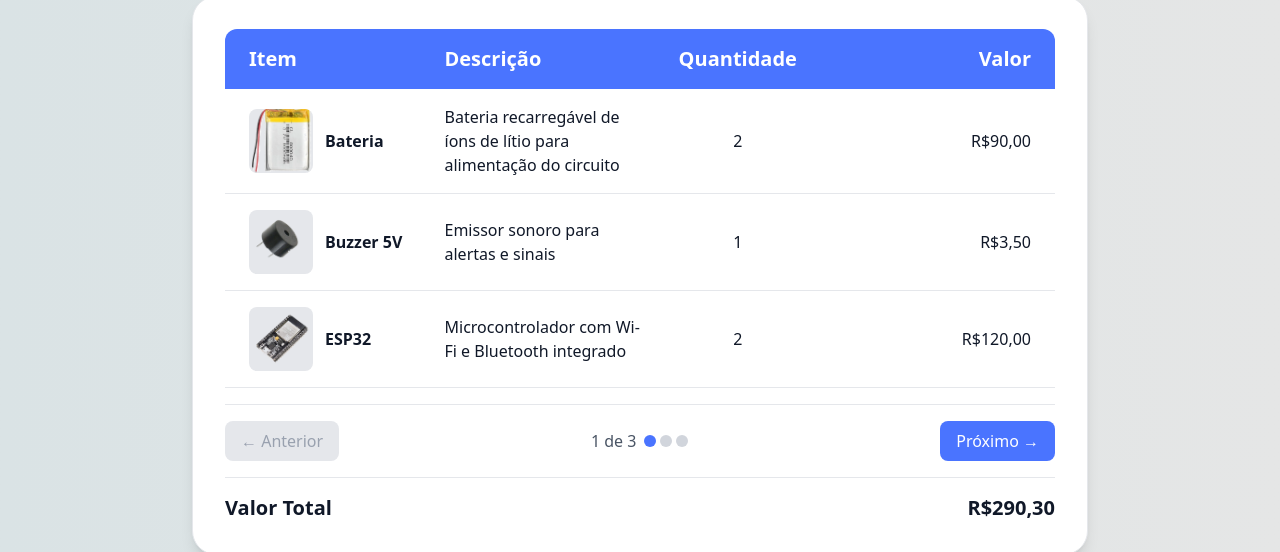
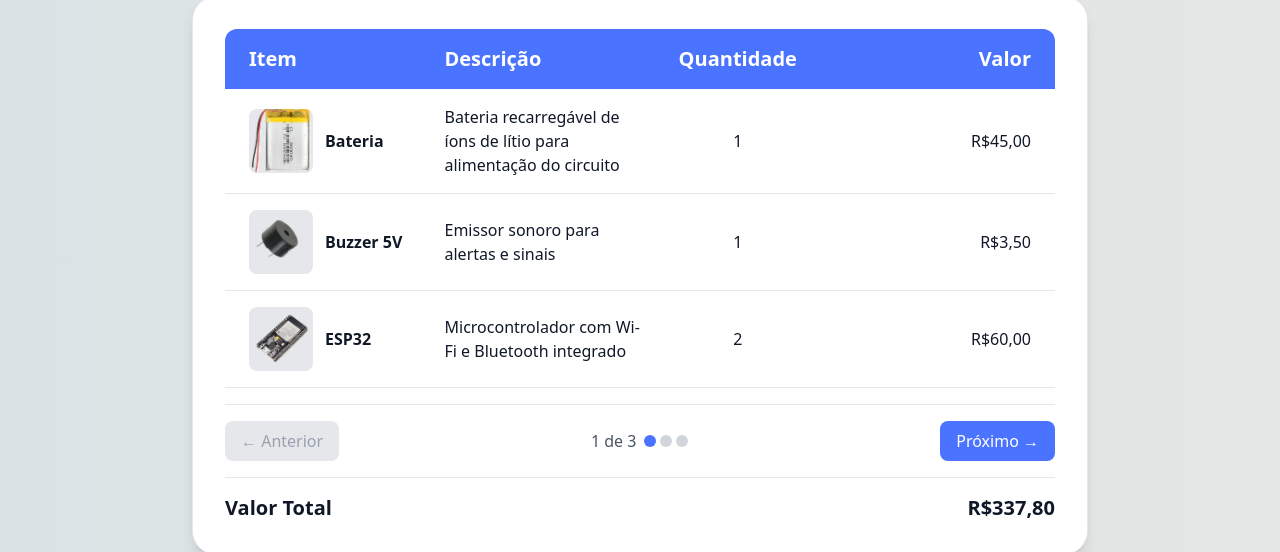
Before and after one commit to lucasagp18/TCC-STAYON, a React (Vite) app: page /pecas in a window 1280 px wide. Shown: the part 248-800 px from the top of the page. Built offline with nearby package versions, Linux system fonts and the light colour scheme.

Commit message:
Update Pecas.jsx

```diff
--- a/src/pages/Pecas.jsx
+++ b/src/pages/Pecas.jsx
@@ -7,7 +7,7 @@ import button from "../assets/button.png";
 import sensorir from "../assets/sensor_IR.png";
 import TP4046 from "../assets/TP4056.png";
 import oculos from "../assets/oculos.webp";
-
+import gps from "../assets/gps.png";
 
 
 export function Pecas() {
@@ -17,8 +17,8 @@ export function Pecas() {
       name: "Bateria",
       description:
         "Bateria recarregável de íons de lítio para alimentação do circuito",
-      quantity: 2,
-      price: "R$90,00",
+      quantity: 1,
+      price: "R$45,00",
       image: bateria,
     },
     {
@@ -32,7 +32,7 @@ export function Pecas() {
       name: "ESP32",
       description: "Microcontrolador com Wi-Fi e Bluetooth integrado",
       quantity: 2,
-      price: "R$120,00",
+      price: "R$60,00",
       image: esp32,
     },
     {
@@ -45,7 +45,7 @@ export function Pecas() {
     {
       name: "Push Button",
       description: "Botão tátil para acionamento manual de funções",
-      quantity: 4,
+      quantity: 2,
       price: "R$2,80",
       image: button,
     },
@@ -67,9 +67,17 @@ export function Pecas() {
       name: "Óculos simples",
       description: "Óculos básico, leve e confortável",
       quantity: 1,
-      price: "R$121,50",
+      price: "R$55,50",
       image: oculos,
     },
+    {
+      name: "Módulo GPS NEO-6M",
+      description: "Óculos básico, leve e confortável",
+      quantity: 1,
+      price: "R$49,90",
+      image: gps,
+    },
+
   ]
 
 
@@ -227,7 +235,7 @@ export function Pecas() {
               Valor Total
             </span>
             <span className="text-lg sm:text-xl font-bold text-gray-900 dark:text-white font-poppins">
-              R$290,30
+              R$337,80
             </span>
           </div>
         </div>
```
